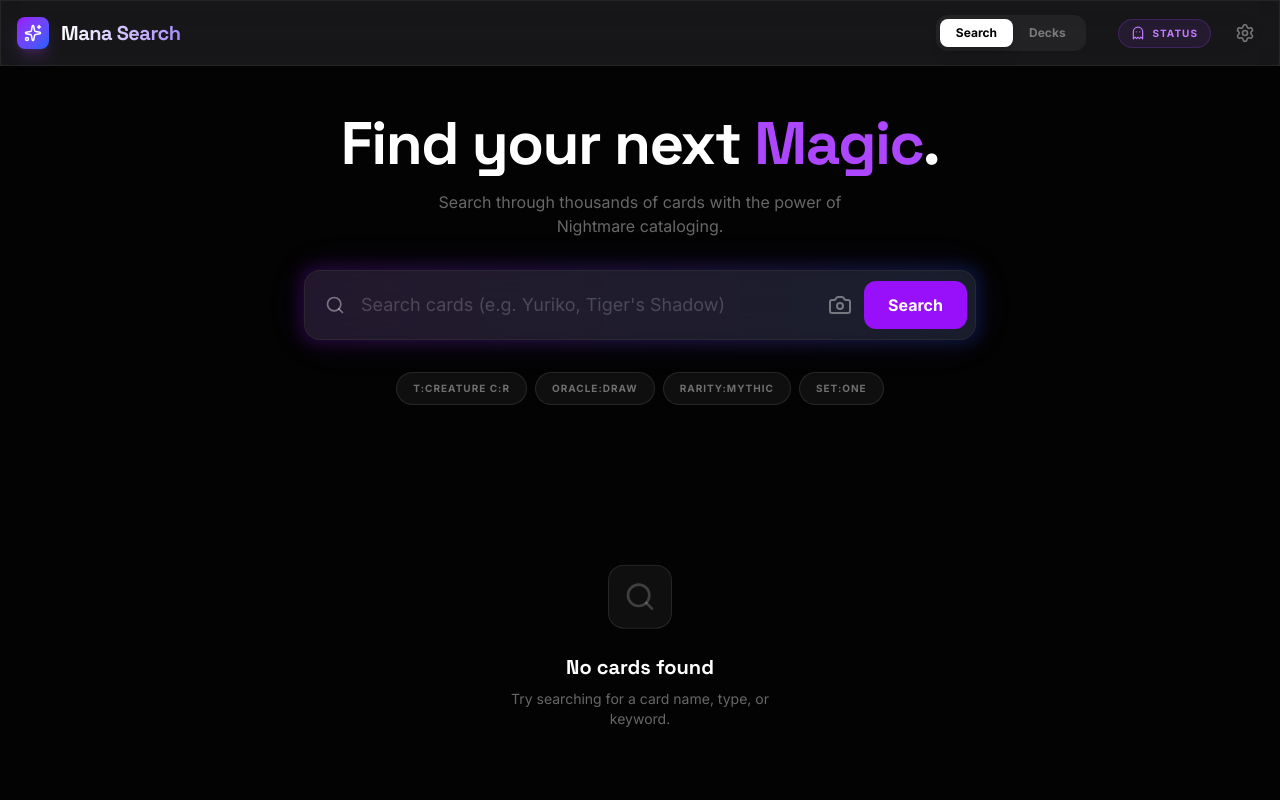
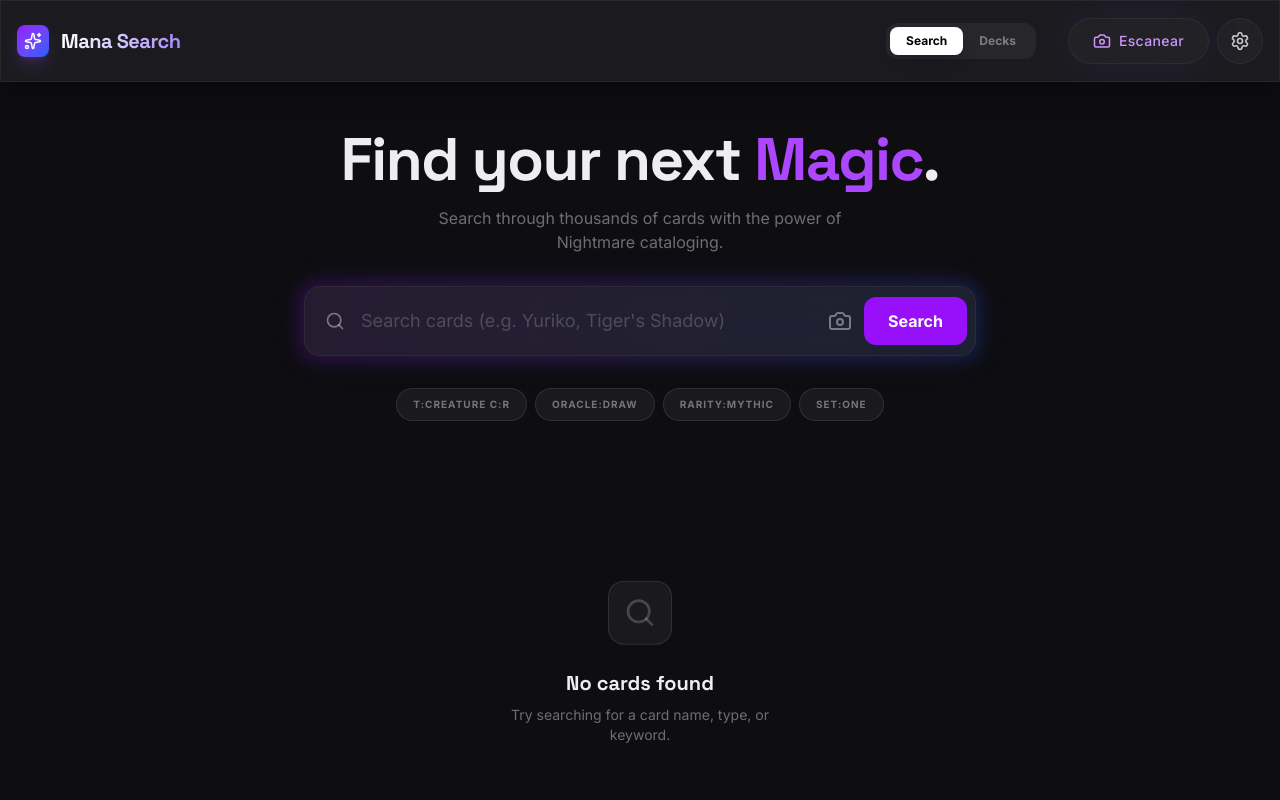
Before and after one commit to WanderlanLima/mana-search, a React (Vite) app: page / in a window 1280 px wide. Shown: the top 800 px of the page. Built offline with nearby package versions, Linux system fonts and the light colour scheme.

Commit message:
Applying Stitch UI Design System to React code

```diff
--- a/src/App.tsx
+++ b/src/App.tsx
@@ -139,13 +139,13 @@
   };
 
   return (
-    <div className="min-h-screen bg-[#030303] text-white selection:bg-purple-500/30">
+    <div className="min-h-screen bg-[#0e0e11] text-[#f0edf1] selection:bg-[#d095ff]/30 font-sans">
       {/* Background Effects */}
       <div className="atmosphere" />
 
       {/* Header */}
-      <header className="sticky top-0 z-40 glass-surface border-b border-white/5">
-        <div className="max-w-7xl mx-auto px-4 h-16 flex items-center justify-between">
+      <header className="sticky top-0 z-40 glass-surface border-b border-white/5 shadow-[0_4px_30px_rgba(0,0,0,0.5)]">
+        <div className="max-w-7xl mx-auto px-4 h-20 flex items-center justify-between">
           <div
             className="flex items-center gap-3 cursor-pointer select-none active:scale-95 transition-transform"
             onClick={handleNightmareClick}
@@ -187,20 +187,21 @@
                 Decks
               </button>
             </nav>
+            <div className="flex items-center gap-2">
             <button
-              onClick={() => setIsNightmareOpen(true)}
-              className="flex items-center gap-2 px-3 py-1.5 bg-purple-500/10 hover:bg-purple-500/20 border border-purple-500/20 rounded-full transition-all group"
+              onClick={() => setIsCameraOpen(true)}
+              className="p-3 sm:px-6 sm:py-3 glass-surface hover:bg-white/10 rounded-full text-sm font-medium transition-all duration-300 flex items-center gap-2 text-[#d095ff] glow-purple hover:glow-purple-strong shadow-lg border border-[#d095ff]/20"
             >
-              <Ghost size={14} className="text-purple-400 group-hover:scale-110 transition-transform" />
-              <span className="text-[10px] font-black uppercase tracking-widest text-purple-400">Status</span>
+              <Camera size={18} />
+              <span className="hidden sm:inline tracking-wide">Escanear</span>
             </button>
             <button
               onClick={() => setIsSettingsOpen(true)}
-              className="p-2 hover:bg-white/5 rounded-full text-white/40 hover:text-white transition-colors"
-              title="Configurações"
+              className="p-3 glass-surface hover:bg-white/10 rounded-full transition-colors border border-white/5"
             >
-              <Settings size={20} />
+              <Settings size={20} className="text-[#f0edf1]/80" />
             </button>
+          </div>
             <button className="p-2 hover:bg-white/5 rounded-full md:hidden">
               <Menu size={20} />
             </button>
```
